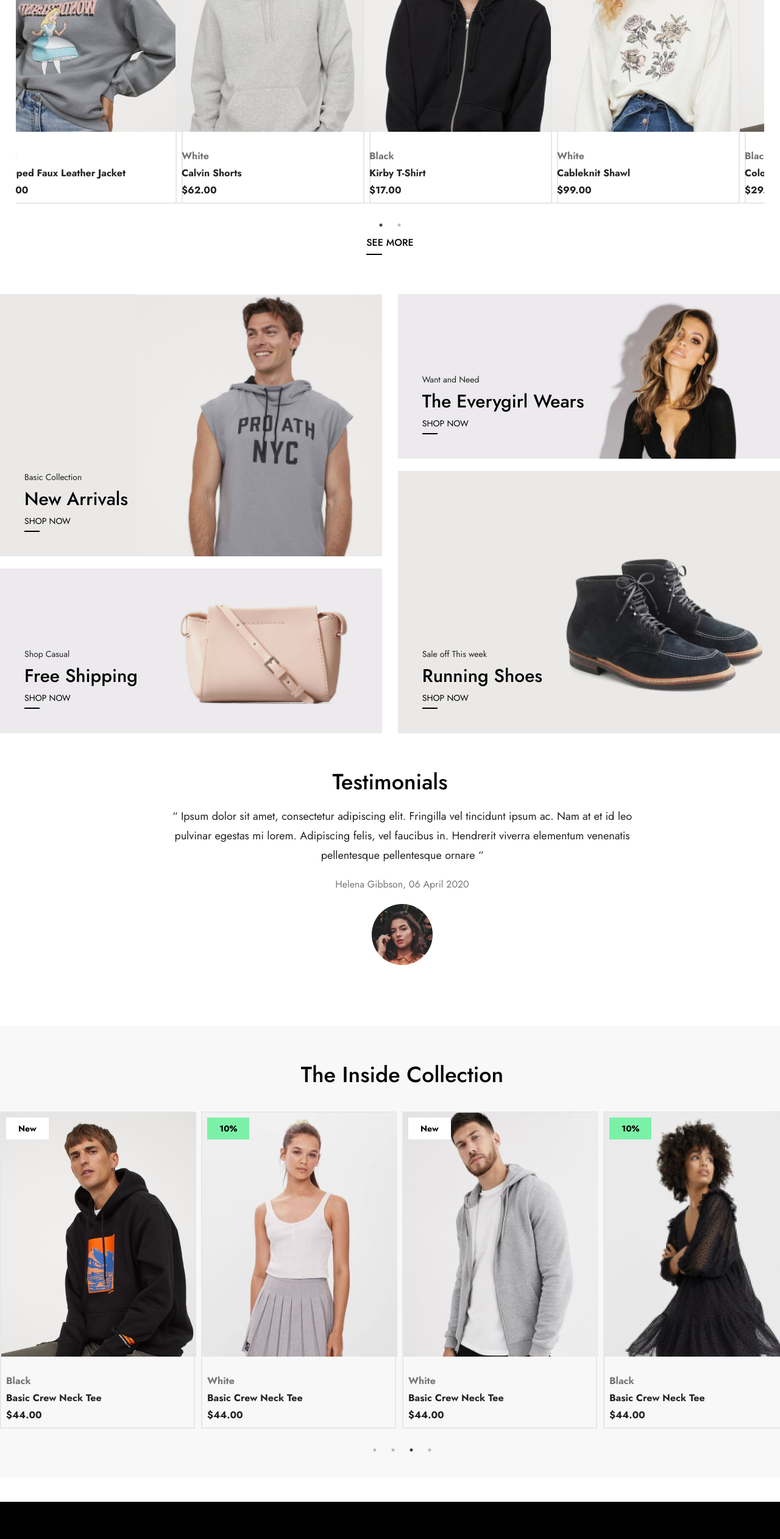
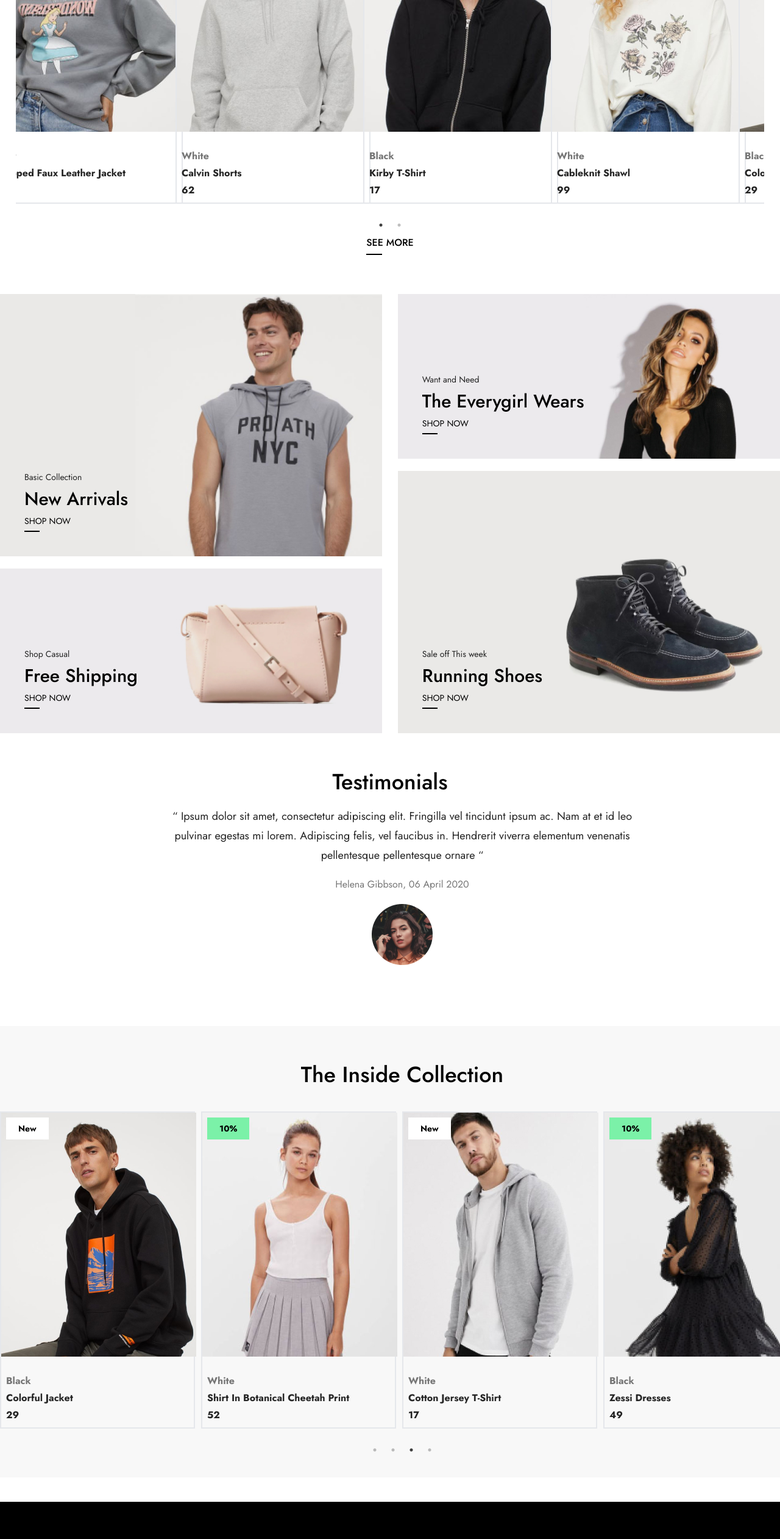
Before and after one commit to twahidulislamdev/uomo, a React (Vite) app: page / in a window 1280 px wide. Shown: the part 1411-3934 px from the top of the page at 61% size. Built offline with nearby package versions, Linux system fonts and the light colour scheme.

Commit message:
feat: enhance cart functionality with quantity management and update product details in various components

```diff
--- a/src/components/HomeProduct.jsx
+++ b/src/components/HomeProduct.jsx
@@ -25,7 +25,8 @@ const HomeProduct = ({
       title: title,
       price: price,
       img: imgSrc,
-      quantity: 1
+      quantity: 1,
+      color: productColor,
     }))
   }
   return (
--- a/src/components/layouts/InsideCollection.jsx
+++ b/src/components/layouts/InsideCollection.jsx
@@ -73,12 +73,12 @@ const InsideCollection = () => {
               <div>
                 <HomeProduct
                   imgSrc={ProductOne}
-                  imgAlt="Arive One"
+                  imgAlt={"Arive One"}
                   imgSrcTwo={ProductOneSide}
-                  badgeText="New"
-                  title="Basic Crew Neck Tee"
-                  price="$44.00"
-                  productColor="Gray"
+                  badgeText={"New"}
+                  title={"Cropped Faux Leather Jacket"}
+                  price={29.0}
+                  productColor={"Gray"}
                   badgeClassName="bg-white"
                 />
               </div>
@@ -87,10 +87,10 @@ const InsideCollection = () => {
                   imgSrc={ProductTwo}
                   imgAlt="Arive Two"
                   imgSrcTwo={ProductTwoSide}
-                  badgeText="10%"
-                  title="Basic Crew Neck Tee"
-                  price="$44.00"
-                  productColor="White"
+                  badgeText={"10%"}
+                  title={"Calvin Shorts"}
+                  price={62.0}
+                  productColor={"White"}
                   badgeClassName="bg-green-300"
                 />
               </div>
@@ -99,10 +99,10 @@ const InsideCollection = () => {
                   imgSrc={ProductThree}
                   imgAlt="Arive Three"
                   imgSrcTwo={ProductThreeSide}
-                  badgeText="New"
-                  title="Basic Crew Neck Tee"
-                  price="$44.00"
-                  productColor="Black"
+                  badgeText={"New"}
+                  title={"Kirby T-Shirt"}
+                  price={17.0}
+                  productColor={"Black"}
                   badgeClassName="bg-white"
                 />
               </div>
@@ -111,10 +111,10 @@ const InsideCollection = () => {
                   imgSrc={ProductFour}
                   imgAlt="Arive Four"
                   imgSrcTwo={ProductFourSide}
-                  badgeText="10%"
-                  title="Basic Crew Neck Tee"
-                  price="$44.00"
-                  productColor="White"
+                  badgeText={"10%"}
+                  title={"Cableknit Shawl"}
+                  price={99.0}
+                  productColor={"White"}
                   badgeClassName="bg-green-300"
                 />
               </div>
@@ -123,10 +123,10 @@ const InsideCollection = () => {
                   imgSrc={ProductFive}
                   imgAlt="Arive Five"
                   imgSrcTwo={ProductFiveSide}
-                  badgeText="New"
-                  title="Basic Crew Neck Tee"
-                  price="$44.00"
-                  productColor="Black"
+                  badgeText={"New"}
+                  title={"Colorful Jacket"}
+                  price={29.0}
+                  productColor={"Black"}
                   badgeClassName="bg-white"
                 />
               </div>
@@ -135,10 +135,10 @@ const InsideCollection = () => {
                   imgSrc={ProductSix}
                   imgAlt="Arive Six"
                   imgSrcTwo={ProductSixSide}
-                  badgeText="10%"
-                  title="Basic Crew Neck Tee"
-                  price="$44.00"
-                  productColor="White"
+                  badgeText={"10%"}
+                  title={"Shirt In Botanical Cheetah Print"}
+                  price={52.0}
+                  productColor={"White"}
                   badgeClassName="bg-green-300"
                 />
               </div>
@@ -147,10 +147,10 @@ const InsideCollection = () => {
                   imgSrc={ProductSeven}
                   imgAlt="Arive Seven"
                   imgSrcTwo={ProductSevenSide}
-                  badgeText="New"
-                  title="Basic Crew Neck Tee"
-                  price="$44.00"
-                  productColor="White"
+                  badgeText={"New"}
+                  title={"Cotton Jersey T-Shirt"}
+                  price={17.0}
+                  productColor={"White"}
                   badgeClassName="bg-white"
                 />
               </div>
@@ -159,10 +159,10 @@ const InsideCollection = () => {
                   imgSrc={ProductEight}
                   imgAlt="Arive Eight"
                   imgSrcTwo={ProductEightSide}
-                  badgeText="10%"
-                  title="Basic Crew Neck Tee"
-                  price="$44.00"
-                  productColor="Black"
+                  badgeText={"10%"}
+                  title={"Zessi Dresses"}
+                  price={49.0}
+                  productColor={"Black"}
                   badgeClassName="bg-green-300"
                 />
               </div>
--- a/src/components/layouts/Trending.jsx
+++ b/src/components/layouts/Trending.jsx
@@ -116,12 +116,12 @@ const Trending = () => {
             <div>
               <HomeProduct
                 imgSrc={ProductOne}
-                imgAlt="Arive One"
+                imgAlt={"Arive One"}
                 imgSrcTwo={ProductOneSide}
-                badgeText="New"
-                title="Cropped Faux Leather Jacket"
-                price="$29.00"
-                productColor="Gray"
+                badgeText={"New"}
+                title={"Cropped Faux Leather Jacket"}
+                price={29.00}
+                productColor={"Gray"}
                 badgeClassName="bg-white"
               />
             </div>
@@ -130,10 +130,10 @@ const Trending = () => {
                 imgSrc={ProductTwo}
                 imgAlt="Arive Two"
                 imgSrcTwo={ProductTwoSide}
-                badgeText="10%"
-                title="Calvin Shorts"
-                price="$62.00"
-                productColor="White"
+                badgeText={"10%"}
+                title={"Calvin Shorts"}
+                price={62.00}
+                productColor={"White"}
                 badgeClassName="bg-green-300"
               />
             </div>
@@ -142,10 +142,10 @@ const Trending = () => {
                 imgSrc={ProductThree}
                 imgAlt="Arive Three"
                 imgSrcTwo={ProductThreeSide}
-                badgeText="New"
-                title="Kirby T-Shirt"
-                price="$17.00"
-                productColor="Black"
+                badgeText={"New"}
+                title={"Kirby T-Shirt"}
+                price={17.00}
+                productColor={"Black"}
                 badgeClassName="bg-white"
               />
             </div>
@@ -154,10 +154,10 @@ const Trending = () => {
                 imgSrc={ProductFour}
                 imgAlt="Arive Four"
                 imgSrcTwo={ProductFourSide}
-                badgeText="10%"
-                title="Cableknit Shawl"
-                price="$99.00"
-                productColor="White"
+                badgeText={"10%"}
+                title={"Cableknit Shawl"}
+                price={99.00}
+                productColor={"White"}
                 badgeClassName="bg-green-300"
               />
             </div>
@@ -166,10 +166,10 @@ const Trending = () => {
                 imgSrc={ProductFive}
                 imgAlt="Arive Five"
                 imgSrcTwo={ProductFiveSide}
-                badgeText="New"
-                title="Colorful Jacket"
-                price="$29.00"
-                productColor="Black"
+                badgeText={"New"}
+                title={"Colorful Jacket"}
+                price={29.00}
+                productColor={"Black"}
                 badgeClassName="bg-white"
               />
             </div>
@@ -178,10 +178,10 @@ const Trending = () => {
                 imgSrc={ProductSix}
                 imgAlt="Arive Six"
                 imgSrcTwo={ProductSixSide}
-                badgeText="10%"
-                title="Shirt In Botanical Cheetah Print"
-                price="$52.00"
-                productColor="White"
+                badgeText={"10%"}
+                title={"Shirt In Botanical Cheetah Print"}
+                price={52.00}
+                productColor={"White"}
                 badgeClassName="bg-green-300"
               />
             </div>
@@ -190,10 +190,10 @@ const Trending = () => {
                 imgSrc={ProductSeven}
                 imgAlt="Arive Seven"
                 imgSrcTwo={ProductSevenSide}
-                badgeText="New"
-                title="Cotton Jersey T-Shirt"
-                price="$17.00"
-                productColor="White"
+                badgeText={"New"}
+                title={"Cotton Jersey T-Shirt"}
+                price={17.00}
+                productColor={"White"}
                 badgeClassName="bg-white"
               />
             </div>
@@ -202,10 +202,10 @@ const Trending = () => {
                 imgSrc={ProductEight}
                 imgAlt="Arive Eight"
                 imgSrcTwo={ProductEightSide}
-                badgeText="10%"
-                title="Zessi Dresses"
-                price="$49.00"
-                productColor="Black"
+                badgeText={"10%"}
+                title={"Zessi Dresses"}
+                price={49.00}
+                productColor={"Black"}
                 badgeClassName="bg-green-300"
               />
             </div>
--- a/src/features/addToCartSlice.js
+++ b/src/features/addToCartSlice.js
@@ -3,14 +3,34 @@ import { createSlice } from "@reduxjs/toolkit";
 export const addToCartSlice = createSlice({
   name: "cart",
   initialState: {
-    value: 0,
+    value: [],
   },
   reducers: {
     addToCart: (state, action) => {
-      console.log(state.value);
-      console.log(action.payload);
+      let allData = state.value.find(
+        (item) => item.title === action.payload.title
+      );
+      if (allData) {
+        allData.quantity += 1;
+      } else {
+        state.value.push({ ...action.payload, quantity: 1 });
+      }
+    },
+    increment: (state, action) => {
+      state.value.map((item) => {
+        if (item.title === action.payload.title) {
+          item.quantity += 1;
+        }
+      });
+    },
+    decrement: (state, action) => {
+      state.value.map((item) => {
+        if (item.title === action.payload.title) {
+          item.quantity -= 1;
+        }
+      });
     },
   },
 });
-export const { addToCart } = addToCartSlice.actions;
+export const { addToCart, increment, decrement } = addToCartSlice.actions;
 export default addToCartSlice.reducer;
--- a/src/store.js
+++ b/src/store.js
@@ -1,8 +1,9 @@
 import { configureStore } from "@reduxjs/toolkit";
-import addToCart from "./features/addToCartSlice";
+import  addToCartSlice  from "./features/addToCartSlice";
+
 
 export const store = configureStore({
   reducer: {
-    cart: addToCart,
+   addtocart: addToCartSlice,
   },
 });
```
Also changed, not shown: src/components/ShopProducts.jsx (+24 -10 lines), src/components/layouts/Header.jsx (+39 -16 lines).
